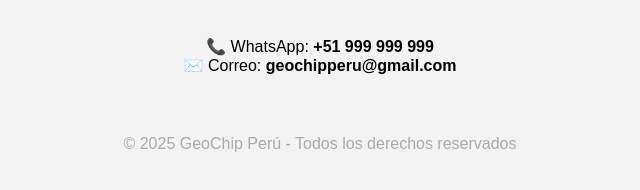
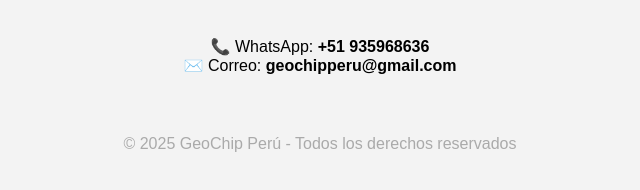
Before and after one commit to geochipperu/geochipperu.github.io, a plain HTML site: page index.html in a window 1280 px wide. Shown: the part 232-422 px from the top of the page, 320-960 px from the left. Drawn offline with Linux system fonts and the light colour scheme.

Commit message:
Update index.html

```diff
--- a/index.html
+++ b/index.html
@@ -14,7 +14,7 @@
         Muy pronto podrás conocer todos nuestros servicios y catálogo online.
     </p>
     <p style="font-size: 16px; margin-top: 40px;">
-        📞 WhatsApp: <strong>+51 999 999 999</strong><br>
+        📞 WhatsApp: <strong>+51 935968636</strong><br>
         ✉️ Correo: <strong>geochipperu@gmail.com</strong>
     </p>
     <footer style="margin-top: 60px; color: #aaa;">
```
